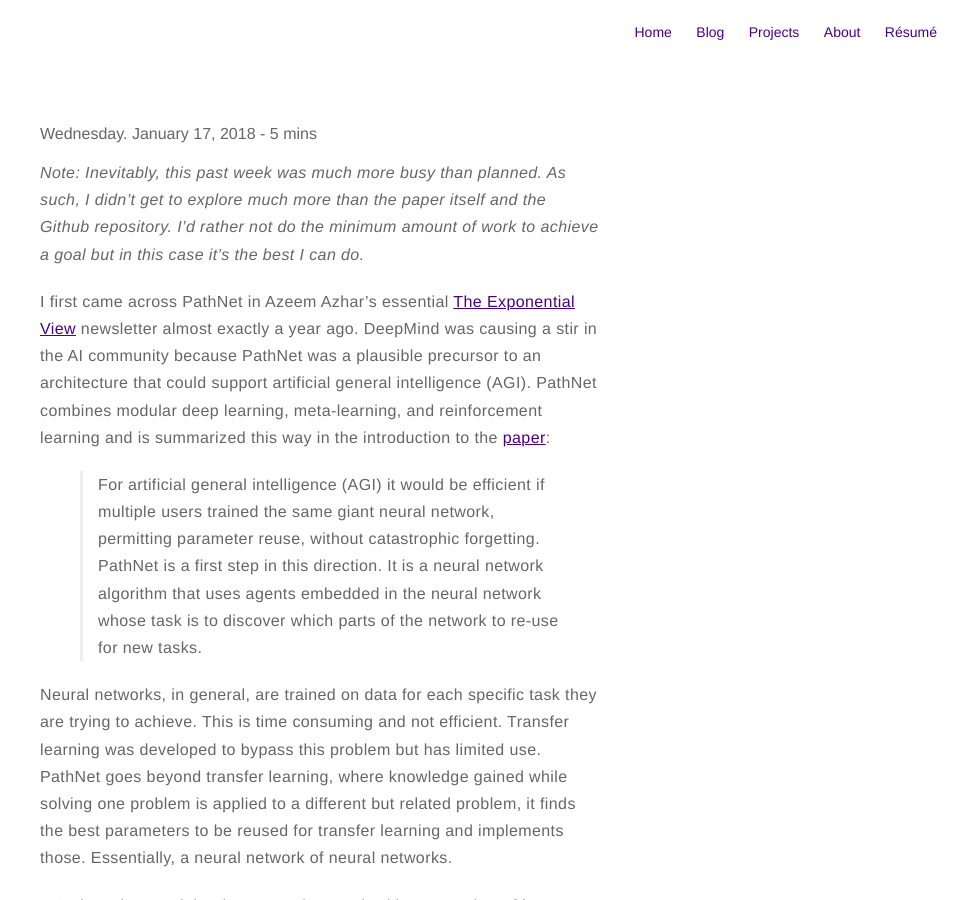
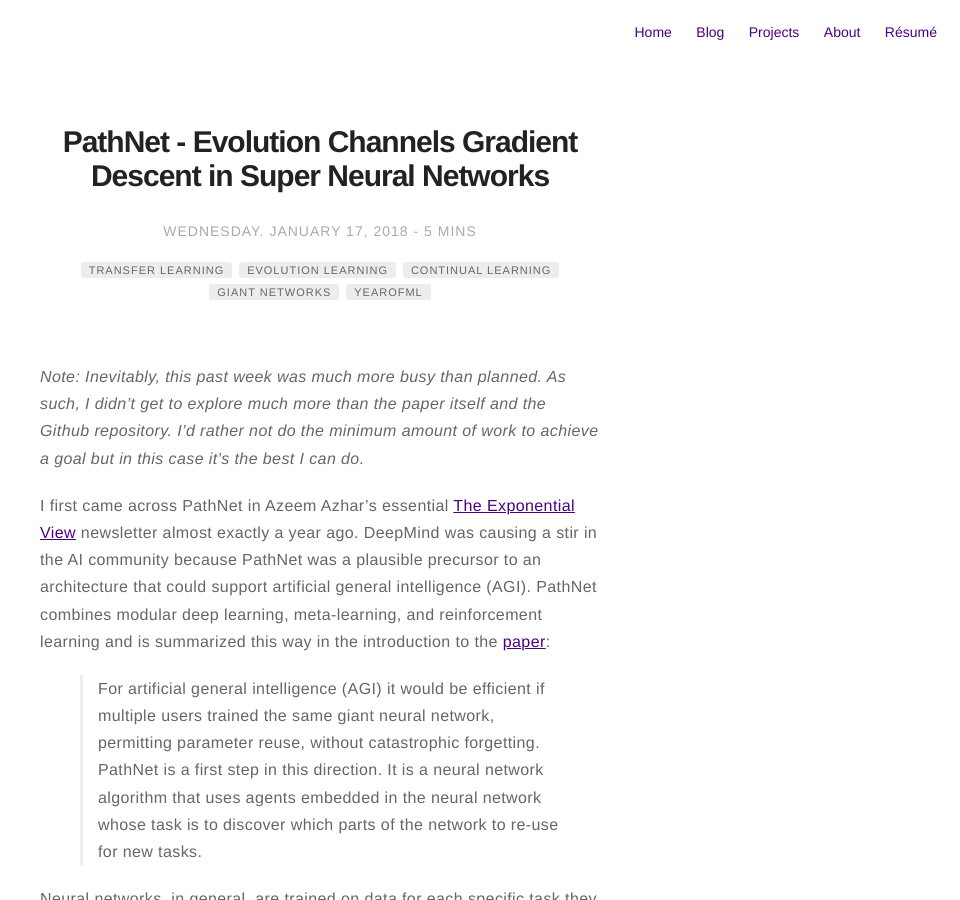
Before and after one commit to cpdis/blog, a Jekyll site: the page built from _posts/2018-01-17-PathNet-A-Evolution-Channels-Gradient-Descent-in-Super-Neural-Networks.markdown, in a window 1280 px wide and 900 px high. Shown: the whole window, without its empty margins (320-1280 px from the left). Built offline with Jekyll 4.4.1, drawn with Linux system fonts in a browser that asks for light colours; our own code applies the rules of GitHub Pages for plain Markdown files; some of the changed text lies outside the part shown.

Commit message:
Fixed punctuation in title.

```diff
--- a/_posts/2018-01-17-PathNet-A-Evolution-Channels-Gradient-Descent-in-Super-Neural-Networks.markdown
+++ b/_posts/2018-01-17-PathNet-A-Evolution-Channels-Gradient-Descent-in-Super-Neural-Networks.markdown
@@ -1,5 +1,5 @@
 ---
-title: PathNet: Evolution Channels Gradient Descent in Super Neural Networks
+title: PathNet - Evolution Channels Gradient Descent in Super Neural Networks
 layout: post
 date: 2018-01-17 13:40:10 -0600
 image: /assets/images/
```
